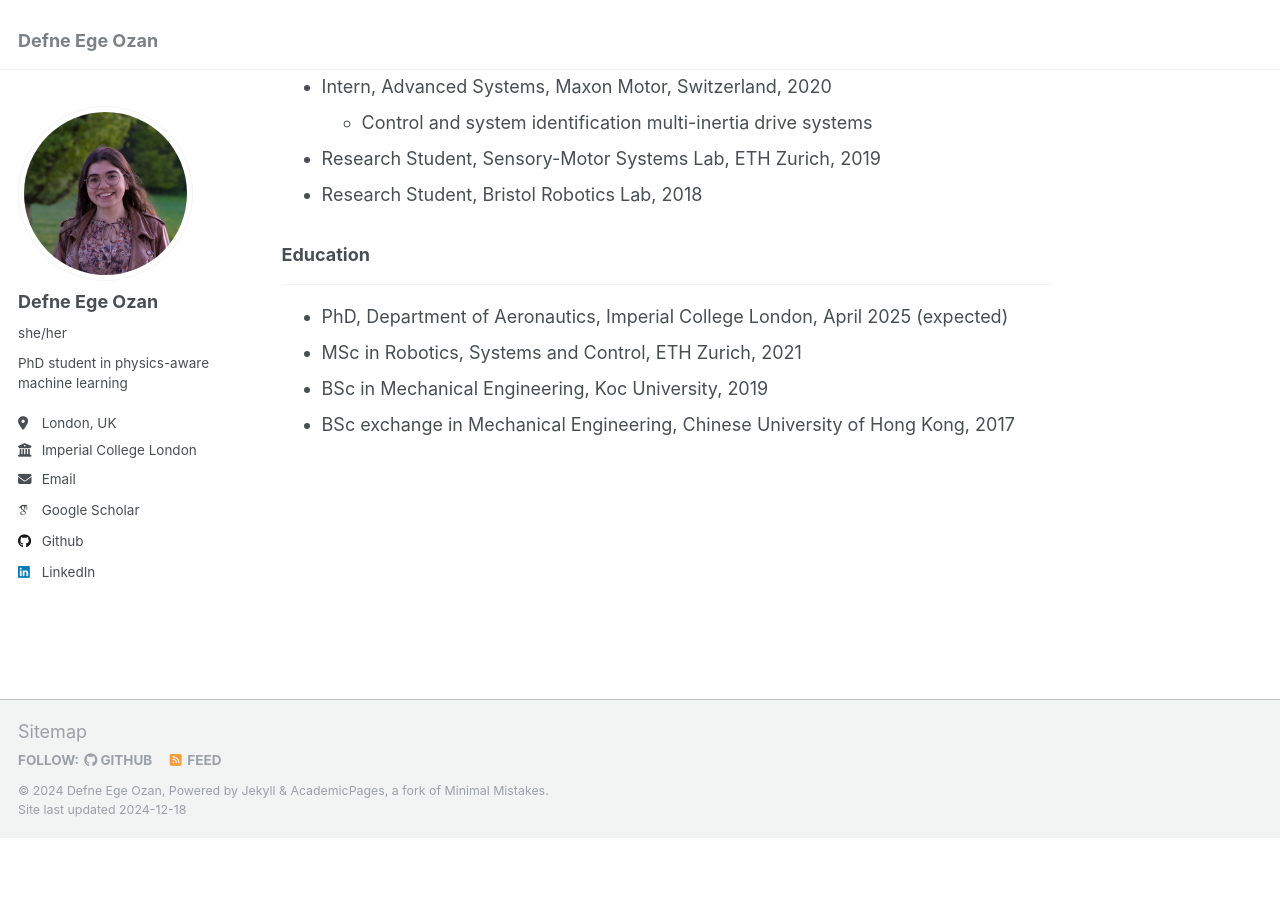
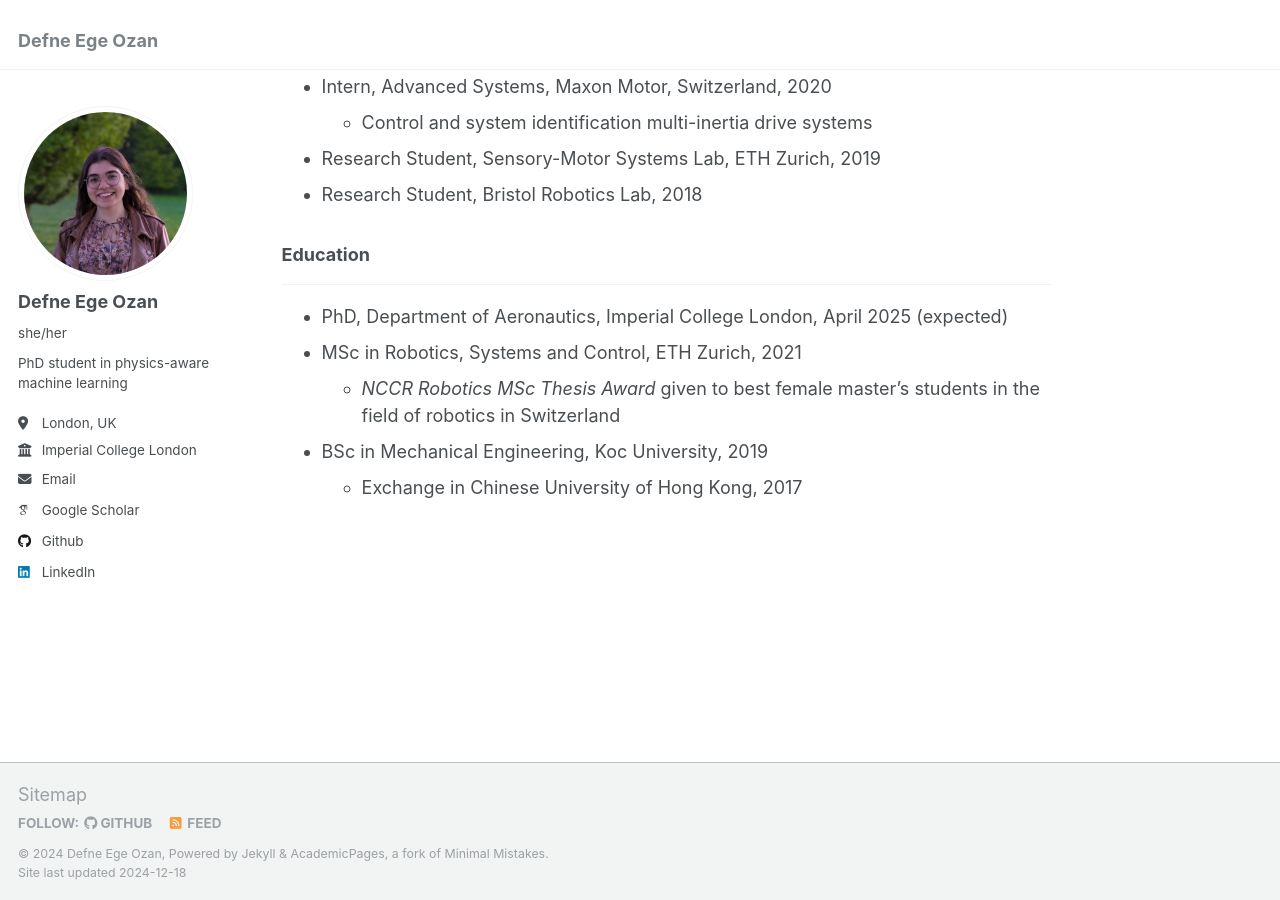
Before and after one commit to defneozan/defneozan.github.io, a Jekyll site: the page built from _pages/about.md, in a window 1280 px wide and 900 px high, scrolled down 538 px. Built offline with Jekyll 4.4.1, drawn with Linux system fonts in a browser that asks for light colours; some web fonts are replaced; before the commit the page ends 1375 px from its top, so only the background shows below that.

```diff
--- a/_pages/about.md
+++ b/_pages/about.md
@@ -25,5 +25,6 @@ My research interests lie in the data-driven modelling, prediction and control o
 ***
 * PhD, Department of Aeronautics, Imperial College London, April 2025 (expected)
 * MSc in Robotics, Systems and Control, ETH Zurich, 2021
+  * *NCCR Robotics MSc Thesis Award* given to best female master’s students in 	the field of robotics in Switzerland
 * BSc in Mechanical Engineering, Koc University, 2019
-* BSc exchange in Mechanical Engineering, Chinese University of Hong Kong, 2017
+  * Exchange in Chinese University of Hong Kong, 2017
```
Also changed, not shown: _pages/talks.md (+2 -1 lines), _publications/2022-ieee-cdc.md (+1 -1 lines).
